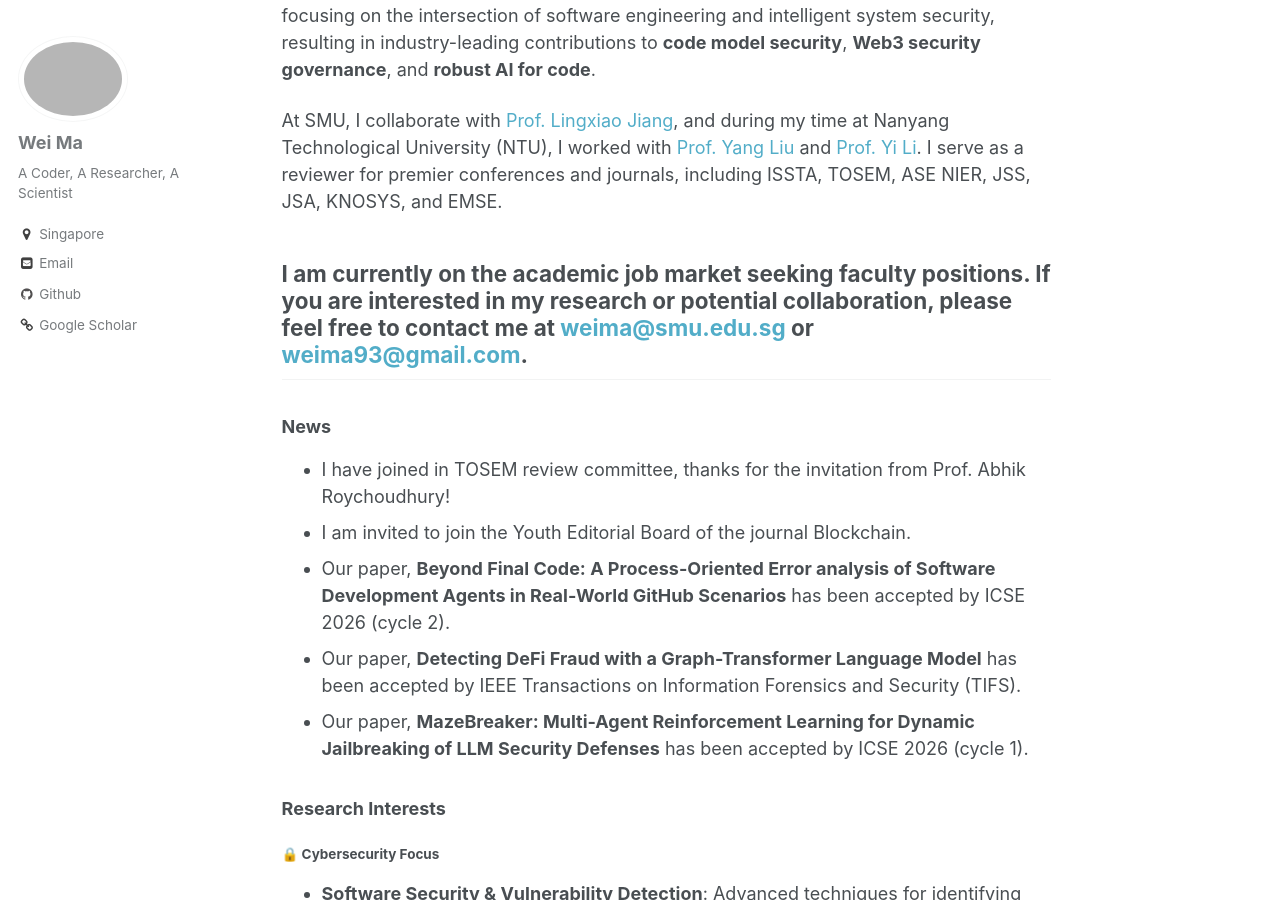
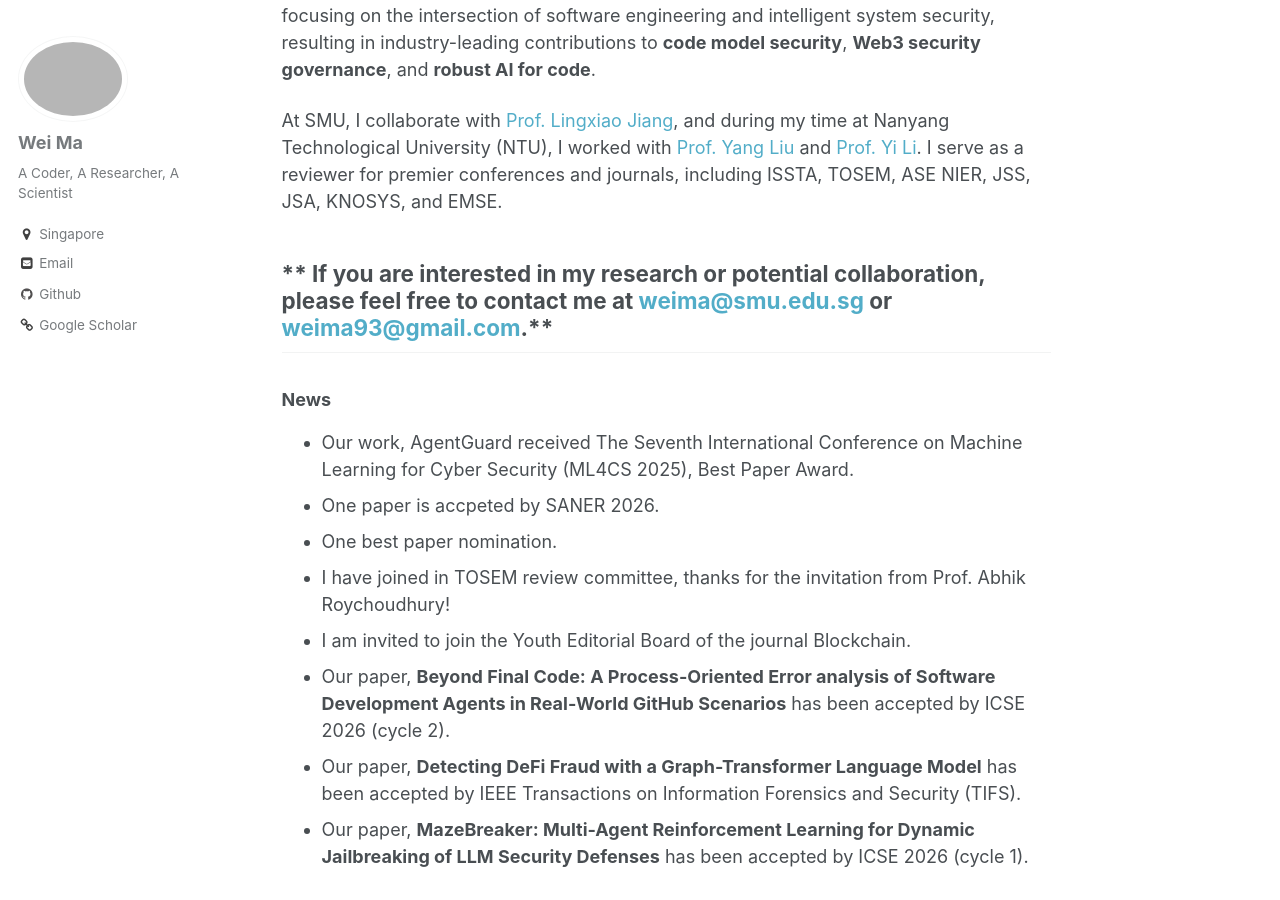
Before and after one commit to Marvinmw/weima, a Jekyll site: the page built from _pages/about.md, in a window 1280 px wide and 900 px high, scrolled down 444 px. Built offline with Jekyll 4.4.1, drawn with Linux system fonts in a browser that asks for light colours.

Commit message:
Update about.md

```diff
--- a/_pages/about.md
+++ b/_pages/about.md
@@ -15,9 +15,12 @@ During my Ph.D. studies at University of Luxembourg, I developed foundational ex
 
 At SMU, I collaborate with [Prof. Lingxiao Jiang](https://scholar.google.com.sg/citations?user=0hssXLPZL2YC&hl=en&inst=14102473421921925766), and during my time at Nanyang Technological University (NTU), I worked with [Prof. Yang Liu](https://scholar.google.com.sg/citations?user=_Pvgwd0AAAAJ&hl=en&inst=14102473421921925766) and [Prof. Yi Li](https://scholar.google.ca/citations?user=B61QIUIAAAAJ). I serve as a reviewer for premier conferences and journals, including ISSTA, TOSEM, ASE NIER, JSS, JSA, KNOSYS, and EMSE.
 
-## **I am currently on the academic job market seeking faculty positions. If you are interested in my research or potential collaboration, please feel free to contact me at [weima@smu.edu.sg](mailto:weima@smu.edu.sg) or [weima93@gmail.com](mailto:weima93@gmail.com).**
+## ** If you are interested in my research or potential collaboration, please feel free to contact me at [weima@smu.edu.sg](mailto:weima@smu.edu.sg) or [weima93@gmail.com](mailto:weima93@gmail.com).**
 
 ### News
+- Our work, AgentGuard received The Seventh International Conference on Machine Learning for Cyber Security (ML4CS 2025), Best Paper Award.
+- One paper is accpeted by SANER 2026.
+- One best paper nomination.
 - I have joined in TOSEM review committee, thanks for the invitation from Prof. Abhik Roychoudhury!
 - I am invited to join the Youth Editorial Board of the journal Blockchain.
 - Our paper, **Beyond Final Code: A Process-Oriented Error analysis of Software Development Agents in Real-World GitHub Scenarios** has been accepted by ICSE 2026 (cycle 2).
```
